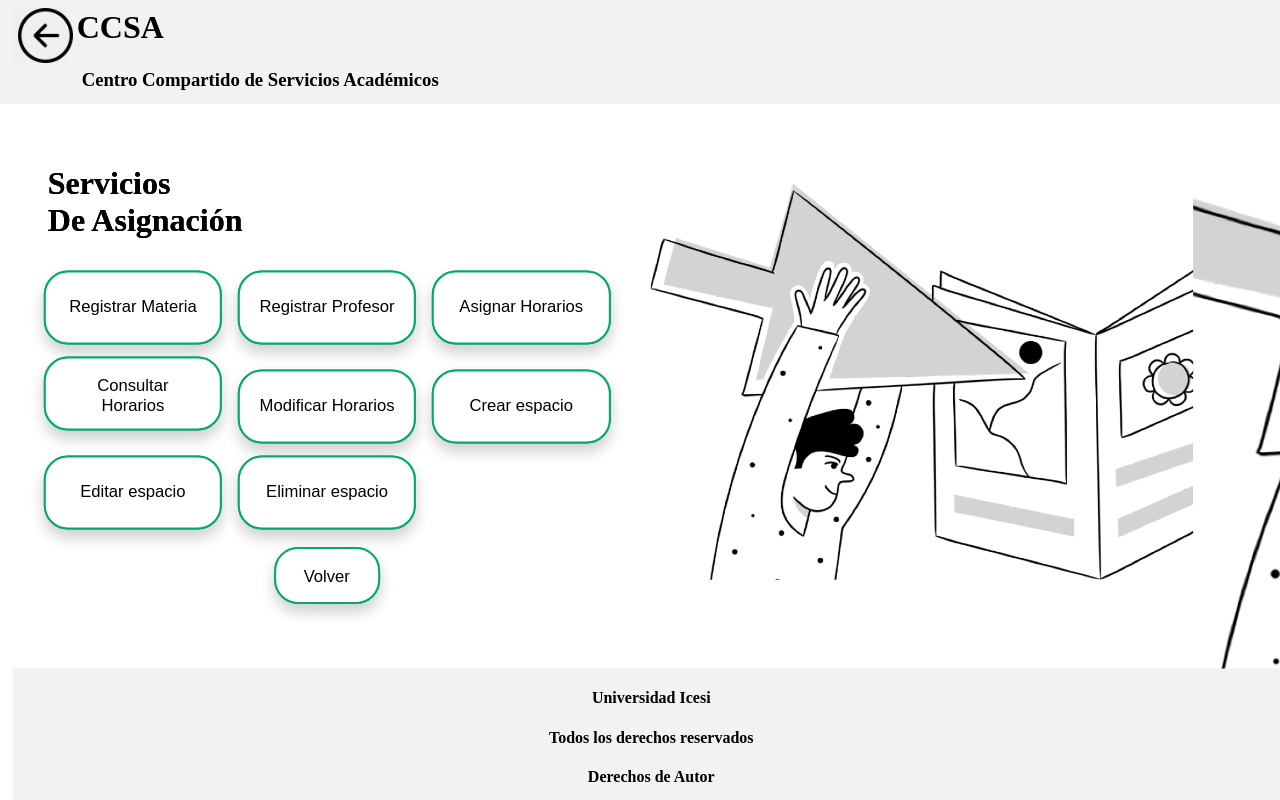
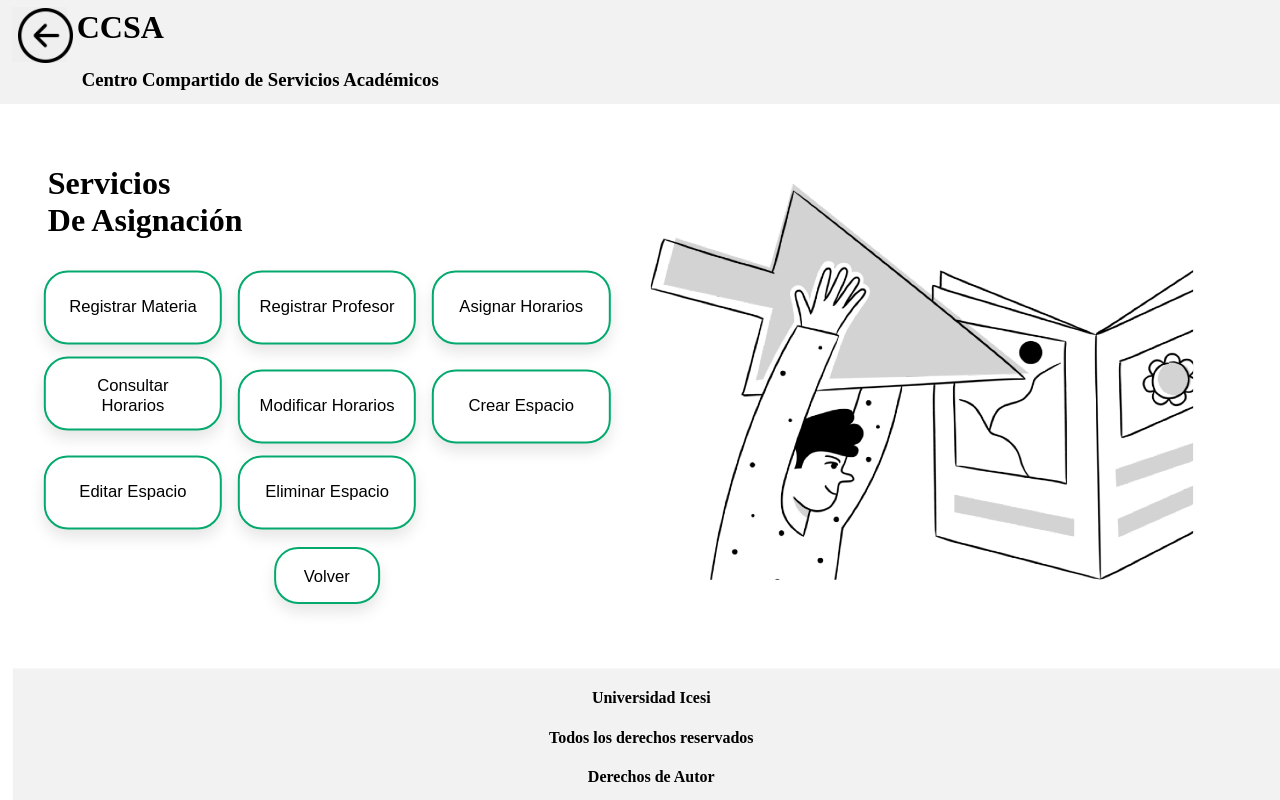
Before and after one commit to ICESI-PI1-2024A-G1/proyecto-t2, a Django app: page /index/servicios_asignacion/ in a window 1280 px wide. Run offline with Django 5.2, Linux system fonts and the light colour scheme.

Commit message:
JFJC/feat: Fixed incorrect merge

```diff
--- a/code/CCSApp/templates/servicios_asignacion.html
+++ b/code/CCSApp/templates/servicios_asignacion.html
@@ -1,5 +1,3 @@
-{% load static %}
-
 {% load static %}
 <!DOCTYPE html>
 <html lang="es">
@@ -9,83 +7,9 @@
     <meta name="viewport" content="width=device-width, initial-scale=1.0">
     <title>Servicios de Asignación</title>
     <link rel="stylesheet" href='{% static "css/servicios_de_asignacion.css" %}' type='text/css'>
-</head>
+    <link rel="shortcut icon" href="https://www.icesi.edu.co/moodle/theme/image.php/space/theme/1712249811/favicon">
+  </head>
 <body>
-    <div class="bloq-sup">
-        <form method="get">
-            <div class="bloq-sup_secd">
-                <div class="theboton">
-                    <button class="boton-2" name="boton1" type="button" onclick="redirigirAHTML()">
-                    <img src="/static/Images/retorno.png" height="55" width="55" alt="Botón de retorno" />
-                    </button>
-                </div>
-                <div class="titulo">
-                <h1>CCSA</h1>
-                    <div class="descripcion">
-                        <h3>Centro Compartido de Servicios Académicos</h3>
-                    </div>
-                </div>
-            </div>
-        </form>
-    </div>
-    <div class="bloq-mid">
-        <div class="intermed">
-            <h1>Servicios<br>De Asignación</h1>
-        </div>
-        <div class="intermed-bloq">
-                <button class="btn-1" type="button" onclick="redirigirAHTML1()">Registrar Materia</button>
-                <button class="btn-1" type="button" onclick="redirigirAHTML2()">Registrar Profesor</button>
-                <button class="btn-1" type="button" onclick="redirigirAHTML3()">Asignar Horarios</button>
-                <button class="btn-1" type="button" onclick="redirigirAHTML4()">Consultar Horarios</button>
-                <button class="btn-1" type="button" onclick="redirigirAHTML5()">Modificar Horarios</button>
-                <button class="btn-1" type="button" onclick="redirigirAHTML6()">Crear Espacio</button>
-                <button class="btn-1" type="button" onclick="redirigirAHTML7()">Editar Espacio</button>
-                <button class="btn-1" type="button" onclick="redirigirAHTML8()">Eliminar Espacio</button>
-        </div>
-        <div class="intermed-bloq-down">
-            <button class="btn1 success" type="button" onclick="redirigirAHTML()">Volver</button>
-        </div>
-    </div>
-    <div class="photo">
-        <img src="/static/Images/servicios_asignacion.png" alt="Mi imagen">
-    </div>
-    <!-- <div class="container">
-        <h1>Servicios de Asignación</h1>
-        <p>Selecciona una opción:</p>
-        <ul>
-            <li><a href="/gestion/nuevoprograma/mallacurricular/registroMateria">Registrar Materia</a></li>
-            <li><a href="/gestion/nuevoprograma/registroProfesor">Registrar Profesor</a></li>
-            <li><a href="/asignar_horario">Asignar Horarios</a></li>
-            <li><a href="/consultar_horarios">Consultar Horarios</a></li>
-            <li><a href="/modificar_horarios">Modificar Horarios</a></li>
-            <li><a href="/crear_espacio">Crear espacio</a></li>
-            <li><a href="/eliminar_espacio/<str:nombre>">Eliminar espacio</a></li>
-        </ul>
-        <!-- Botón de Volver -->
-    </div> -->
-    <div class="bloq-inf">
-        <h4>Universidad Icesi</h4>
-        <h4>Todos los derechos reservados</h4>
-        <h4>Derechos de Autor</h4>
-    </div>
-    <script>
-        // Función para redirigir a una página HTML específica
-        function redirigirAHTML() {
-          window.location.href = '/index'; // Reemplaza '/servicios_asignacion' con la ruta de tu página HTML
-        }
-      </script>
-      <script>
-        // Función para redirigir a una página HTML específica
-        function redirigirAHTML1() {
-          window.location.href = 'registroMateria/'; // Reemplaza '/servicios_asignacion' con la ruta de tu página HTML
-        }
-      </script>
-      <script>
-        // Función para redirigir a una página HTML específica
-        function redirigirAHTML2() {
-          window.location.href = 'registroProfesor/'; // Reemplaza '/servicios_asignacion' con la ruta de tu página HTML
-        }
-      </script>
     <div id="page1" class="fade-in">
         <div class="bloq-sup">
             <form method="get">
@@ -113,9 +37,9 @@
                         <button class="btn-1" type="button" onclick="redirigirAHTML3()">Asignar Horarios</button>
                         <button class="btn-1" type="button" onclick="redirigirAHTML4()">Consultar Horarios</button>
                         <button class="btn-1" type="button" onclick="redirigirAHTML5()">Modificar Horarios</button>
-                        <a href="/crear_espacio"><button class="btn-1" type="button">Crear espacio</button></a>
-                        <a href="/lista_edificios"><button class="btn-1" type="button">Editar espacio</button></a>
-                        <button class="btn-1" type="button">Eliminar espacio</button>
+                        <button class="btn-1" type="button" onclick="redirigirAHTML6()">Crear Espacio</button>
+                        <button class="btn-1" type="button" onclick="redirigirAHTML7()">Editar Espacio</button>
+                        <button class="btn-1" type="button" onclick="redirigirAHTML8()">Eliminar Espacio</button>
                 </div>
                 <div class="intermed-bloq-down">
                     <button class="btn1 success" type="button" onclick="redirigirIndex()">Volver</button>
```
